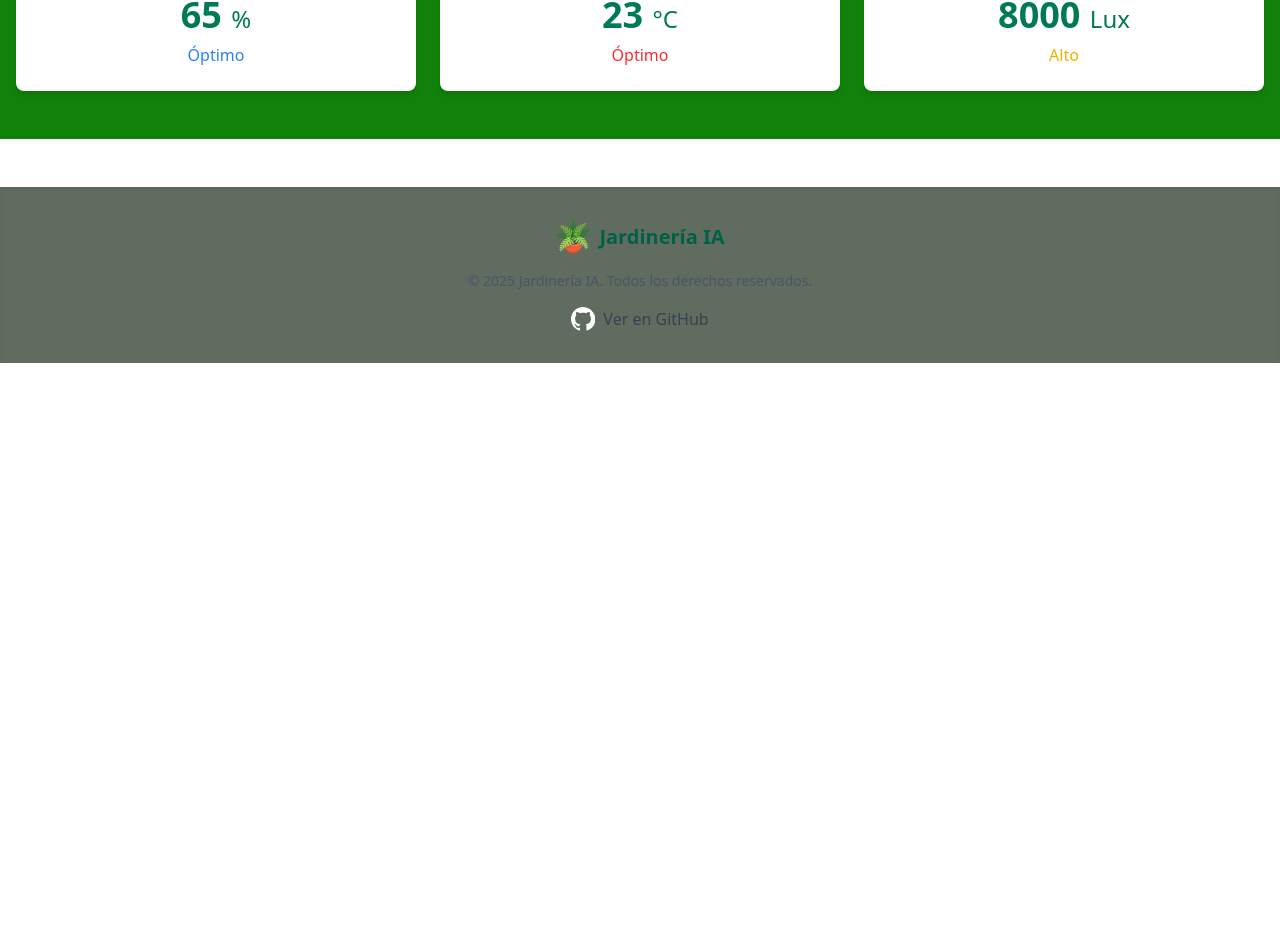
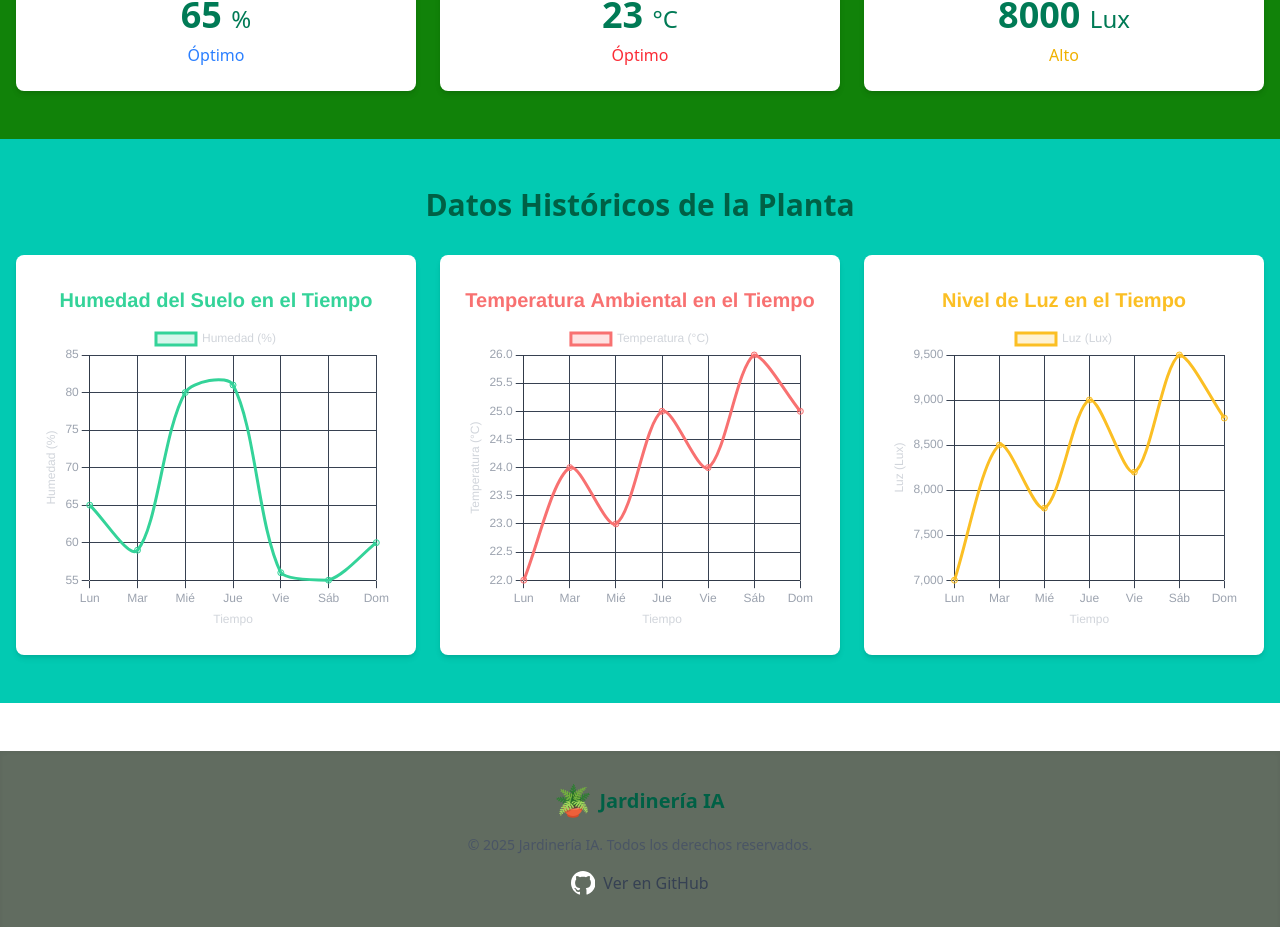
Before and after one commit to edwinscb/jardineriaIA, a React (Vite) app in the folder src/frontend/: page / in a window 1280 px wide. Shown: the part 1168-2095 px from the top of the page. Before the commit the page ends 1531 px from the top, so only its background shows below. Built offline with nearby package versions, Linux system fonts and the light colour scheme.

Commit message:
Add Component MetricsChart Update NavBar

```diff
--- a/src/frontend/package.json
+++ b/src/frontend/package.json
@@ -11,7 +11,9 @@
   },
   "dependencies": {
     "@tailwindcss/vite": "^4.1.8",
+    "chart.js": "^4.4.9",
     "react": "^19.1.0",
+    "react-chartjs-2": "^5.3.0",
     "react-dom": "^19.1.0",
     "tailwindcss": "^4.1.8"
   },
--- a/src/frontend/src/App.jsx
+++ b/src/frontend/src/App.jsx
@@ -1,4 +1,5 @@
 import { Banner } from "./components/Banner"
+import { MetricsChart } from "./components/MetricsChart"
 import { CurrentValues } from "./components/CurrentValues"
 import { Footer } from "./components/Footer"
 import { NavBar } from "./components/NavBar"
@@ -9,6 +10,7 @@ function App() {
       <NavBar />
       <Banner/>
       <CurrentValues />
+      <MetricsChart />
       <Footer />
     </div>
   )
--- a/src/frontend/src/components/CurrentValues.jsx
+++ b/src/frontend/src/components/CurrentValues.jsx
@@ -67,7 +67,7 @@ export const CurrentValues = () => {
   ];
 
   return (
-    <section id="metrics-summary" className="py-12 bg-[#118209]">
+    <section id="current-values" className="py-12 bg-[#118209]">
       <div className="container mx-auto px-4 mt-8">
         <h2 className="text-3xl font-bold text-center text-[#efefef] mb-8">
           {TRANSLATIONS[currentLang].currentMetricsTitle}
--- /dev/null
+++ b/src/frontend/src/components/MetricsChart.jsx
@@ -0,0 +1,249 @@
+import { Line } from 'react-chartjs-2';
+import {
+  Chart as ChartJS,
+  CategoryScale,
+  LinearScale,
+  PointElement,
+  LineElement,
+  Title,
+  Tooltip,
+  Legend,
+} from 'chart.js';
+import { useLanguage } from '../context/LanguageContext.jsx';
+
+ChartJS.register(
+  CategoryScale,
+  LinearScale,
+  PointElement,
+  LineElement,
+  Title,
+  Tooltip,
+  Legend
+);
+
+const LANGUAGES = {
+  EN: 'en',
+  ES: 'es'
+};
+
+const TRANSLATIONS = {
+  [LANGUAGES.EN]: {
+    metricsSectionTitle: "Historical Plant Data",
+    humidityChartTitle: "Soil Humidity Over Time",
+    temperatureChartTitle: "Ambient Temperature Over Time",
+    lightChartTitle: "Light Level Over Time",
+    chartXAxis: "Time",
+    humidityYAxis: "Humidity (%)",
+    tempYAxis: "Temperature (°C)",
+    lightYAxis: "Light (Lux)",
+    noData: "No data available for this chart."
+  },
+  [LANGUAGES.ES]: {
+    metricsSectionTitle: "Datos Históricos de la Planta",
+    humidityChartTitle: "Humedad del Suelo en el Tiempo",
+    temperatureChartTitle: "Temperatura Ambiental en el Tiempo",
+    lightChartTitle: "Nivel de Luz en el Tiempo",
+    chartXAxis: "Tiempo",
+    humidityYAxis: "Humedad (%)",
+    tempYAxis: "Temperatura (°C)",
+    lightYAxis: "Luz (Lux)",
+    noData: "No hay datos disponibles para esta gráfica."
+  }
+};
+
+
+export const MetricsChart = () => {
+  const { currentLang } = useLanguage();
+
+  const labels = ['Lun', 'Mar', 'Mié', 'Jue', 'Vie', 'Sáb', 'Dom'];
+
+  const humidityData = {
+    labels,
+    datasets: [
+      {
+        label: TRANSLATIONS[currentLang].humidityYAxis,
+        data: [65, 59, 80, 81, 56, 55, 60],
+        borderColor: '#34d399',
+        backgroundColor: 'rgba(52, 211, 153, 0.2)',
+        fill: true,
+        tension: 0.3,
+      },
+    ],
+  };
+
+  const temperatureData = {
+    labels,
+    datasets: [
+      {
+        label: TRANSLATIONS[currentLang].tempYAxis,
+        data: [22, 24, 23, 25, 24, 26, 25],
+        borderColor: '#f87171',
+        backgroundColor: 'rgba(248, 113, 113, 0.2)',
+        fill: true,
+        tension: 0.3,
+      },
+    ],
+  };
+
+  const lightData = {
+    labels,
+    datasets: [
+      {
+        label: TRANSLATIONS[currentLang].lightYAxis,
+        data: [7000, 8500, 7800, 9000, 8200, 9500, 8800],
+        borderColor: '#fbbf24',
+        backgroundColor: 'rgba(251, 191, 36, 0.2)',
+        fill: true,
+        tension: 0.3,
+      },
+    ],
+  };
+
+  const baseChartOptions = {
+    responsive: true,
+    maintainAspectRatio: false,
+    plugins: {
+      legend: {
+        display: true,
+        labels: {
+          color: currentLang === LANGUAGES.EN ? '#4b5563' : '#d1d5db',
+        }
+      },
+      tooltip: {
+        mode: 'index',
+        intersect: false,
+      },
+    },
+    scales: {
+      x: {
+        title: {
+          display: true,
+          text: TRANSLATIONS[currentLang].chartXAxis,
+          color: currentLang === LANGUAGES.EN ? '#4b5563' : '#d1d5db',
+        },
+        ticks: {
+          color: currentLang === LANGUAGES.EN ? '#4b5563' : '#9ca3af',
+        },
+        grid: {
+          color: currentLang === LANGUAGES.EN ? '#e5e7eb' : '#374151',
+        }
+      },
+      y: {
+        ticks: {
+          color: currentLang === LANGUAGES.EN ? '#4b5563' : '#9ca3af',
+        },
+        grid: {
+          color: currentLang === LANGUAGES.EN ? '#e5e7eb' : '#374151',
+        }
+      },
+    },
+  };
+
+  const humidityOptions = {
+    ...baseChartOptions,
+    plugins: {
+      ...baseChartOptions.plugins,
+      title: {
+        display: true,
+        text: TRANSLATIONS[currentLang].humidityChartTitle,
+        color: currentLang === LANGUAGES.EN ? '#065f46' : '#34d399',
+        font: { size: 20 },
+      },
+    },
+    scales: {
+      ...baseChartOptions.scales,
+      y: {
+        ...baseChartOptions.scales.y,
+        title: {
+          display: true,
+          text: TRANSLATIONS[currentLang].humidityYAxis,
+          color: currentLang === LANGUAGES.EN ? '#4b5563' : '#d1d5db',
+        },
+      },
+    },
+  };
+
+  const temperatureOptions = {
+    ...baseChartOptions,
+    plugins: {
+      ...baseChartOptions.plugins,
+      title: {
+        display: true,
+        text: TRANSLATIONS[currentLang].temperatureChartTitle,
+        color: currentLang === LANGUAGES.EN ? '#b91c1c' : '#f87171',
+        font: { size: 20 },
+      },
+    },
+    scales: {
+      ...baseChartOptions.scales,
+      y: {
+        ...baseChartOptions.scales.y,
+        title: {
+          display: true,
+          text: TRANSLATIONS[currentLang].tempYAxis,
+          color: currentLang === LANGUAGES.EN ? '#4b5563' : '#d1d5db',
+        },
+      },
+    },
+  };
+
+  const lightOptions = {
+    ...baseChartOptions,
+    plugins: {
+      ...baseChartOptions.plugins,
+      title: {
+        display: true,
+        text: TRANSLATIONS[currentLang].lightChartTitle,
+        color: currentLang === LANGUAGES.EN ? '#b45309' : '#fbbf24',
+        font: { size: 20 },
+      },
+    },
+    scales: {
+      ...baseChartOptions.scales,
+      y: {
+        ...baseChartOptions.scales.y,
+        title: {
+          display: true,
+          text: TRANSLATIONS[currentLang].lightYAxis,
+          color: currentLang === LANGUAGES.EN ? '#4b5563' : '#d1d5db',
+        },
+      },
+    },
+  };
+
+
+  return (
+    <section id="metrics" className="py-12 bg-[#02cab2]">
+      <div className="container mx-auto px-4">
+        <h2 className="text-3xl font-bold text-center text-emerald-800 mb-8">
+          {TRANSLATIONS[currentLang].metricsSectionTitle}
+        </h2>
+
+        <div className="grid grid-cols-1 lg:grid-cols-2 xl:grid-cols-3 gap-6">
+
+          <div className="bg-white dark:bg-gray-900 p-6 rounded-lg shadow-md" style={{ height: '400px' }}>
+            {humidityData.datasets[0].data.length > 0 ? (
+              <Line data={humidityData} options={humidityOptions} />
+            ) : (
+              <p className="text-center text-gray-500 dark:text-gray-400">{TRANSLATIONS[currentLang].noData}</p>
+            )}
+          </div>
+          <div className="bg-white dark:bg-gray-900 p-6 rounded-lg shadow-md" style={{ height: '400px' }}>
+            {temperatureData.datasets[0].data.length > 0 ? (
+              <Line data={temperatureData} options={temperatureOptions} />
+            ) : (
+              <p className="text-center text-gray-500 dark:text-gray-400">{TRANSLATIONS[currentLang].noData}</p>
+            )}
+          </div>
+          <div className="bg-white dark:bg-gray-900 p-6 rounded-lg shadow-md" style={{ height: '400px' }}>
+            {lightData.datasets[0].data.length > 0 ? (
+              <Line data={lightData} options={lightOptions} />
+            ) : (
+              <p className="text-center text-gray-500 dark:text-gray-400">{TRANSLATIONS[currentLang].noData}</p>
+            )}
+          </div>
+        </div>
+      </div>
+    </section>
+  );
+};
--- a/src/frontend/src/components/NavBar.jsx
+++ b/src/frontend/src/components/NavBar.jsx
@@ -15,8 +15,9 @@ const TRANSLATIONS = {
     title: "Gardening AI",
     home: "Home",
     demo: "Demo",
+    currentValues: "Current Values",
+    charts: "Charts",
     portafolio: "my Portfolio",
-    metrics: "Metrics",
     repo: "Repository",
     language: "Language",
     openMenu: "Open main menu",
@@ -26,8 +27,9 @@ const TRANSLATIONS = {
     title: "Jardinería IA",
     home: "Inicio",
     demo: "Demostración",
+    currentValues: "Valores Actuales",
+    charts: "Gráficas",
     portafolio: "mi portafolio",
-    metrics: "Métricas",
     repo: "Repositorio",
     language: "Idioma",
     openMenu: "Abrir menú principal",
@@ -35,7 +37,7 @@ const TRANSLATIONS = {
   }
 };
 
-const NAV_ITEMS = ["home", "demo", "metrics", "portafolio"];
+const NAV_ITEMS = ["home", "demo", "currentValues", "charts", "portafolio"];
 
 const LanguageSelector = ({ currentLang, toggleLanguage }) => (
   <div
@@ -130,12 +132,18 @@ export const NavBar = () => {
                 ) : (
 
                   <a
-                    href={item === "home" ? "#" : `#${item}`}
+                    href={
+                      item === "home" ? "#home" :
+                      item === "currentValues" ? "#current-values" :
+                      item === "charts" ? "#metrics" :
+                      `#${item}`
+                    }
                     className={`block py-2 px-3 rounded md:bg-transparent md:p-0 ${activeLink === item ? 'text-white bg-emerald-700 md:text-emerald-700 dark:md:text-emerald-500' : 'text-gray-900 hover:bg-gray-100 md:hover:bg-transparent md:hover:text-emerald-700 dark:text-white dark:hover:bg-gray-700 dark:hover:text-emerald-500 md:dark:hover:bg-transparent dark:border-gray-700'}`}
                     aria-current={activeLink === item ? "page" : undefined}
                     onClick={(e) => {
                       if (item === "home") {
                         e.preventDefault();
+                        scrollToTop();
                       } else {
                         handleNavLinkClick(item);
                       }
```
Also changed, not shown: 1 other file (tests, documents, lock files or other folders).
